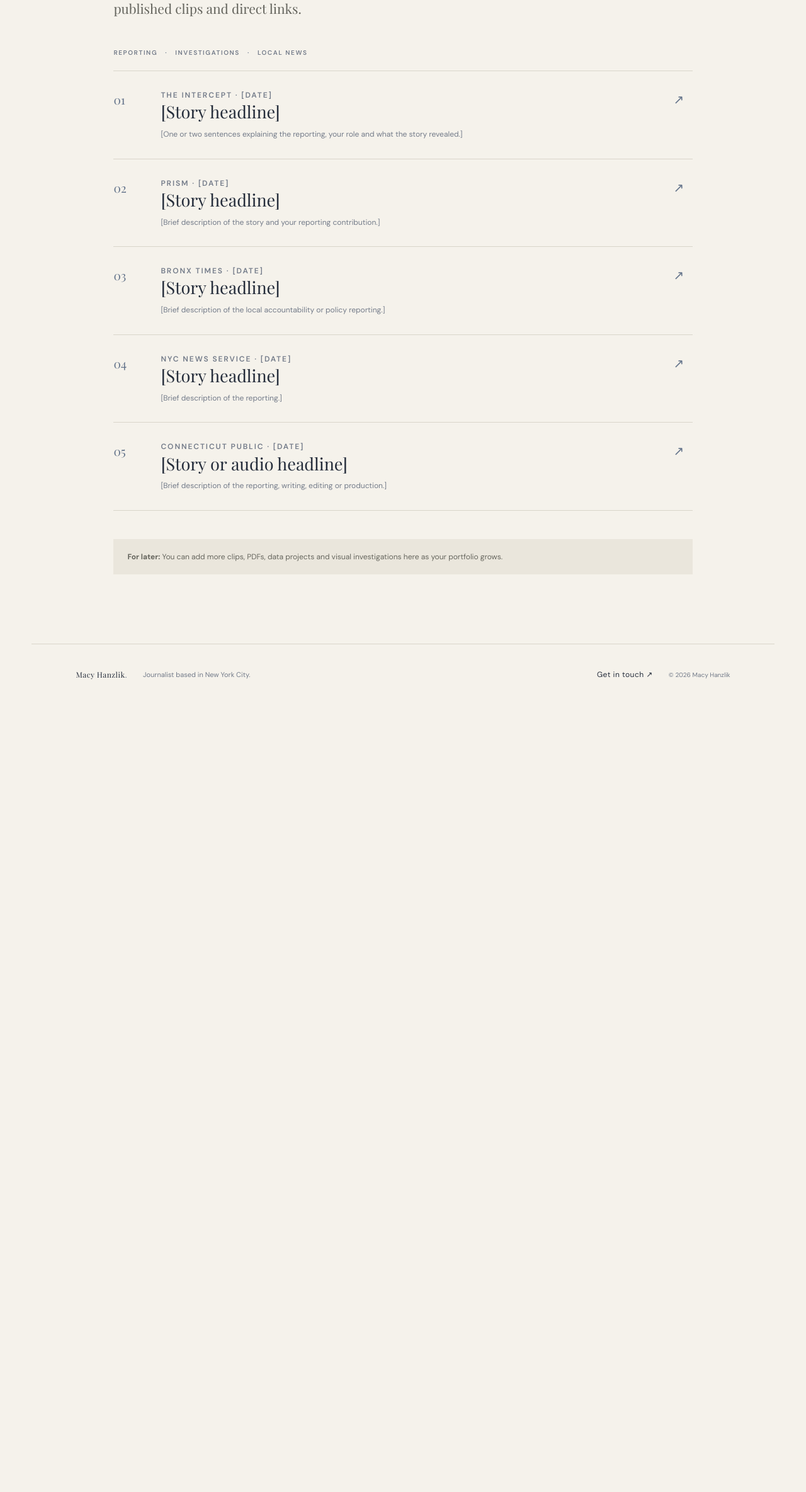
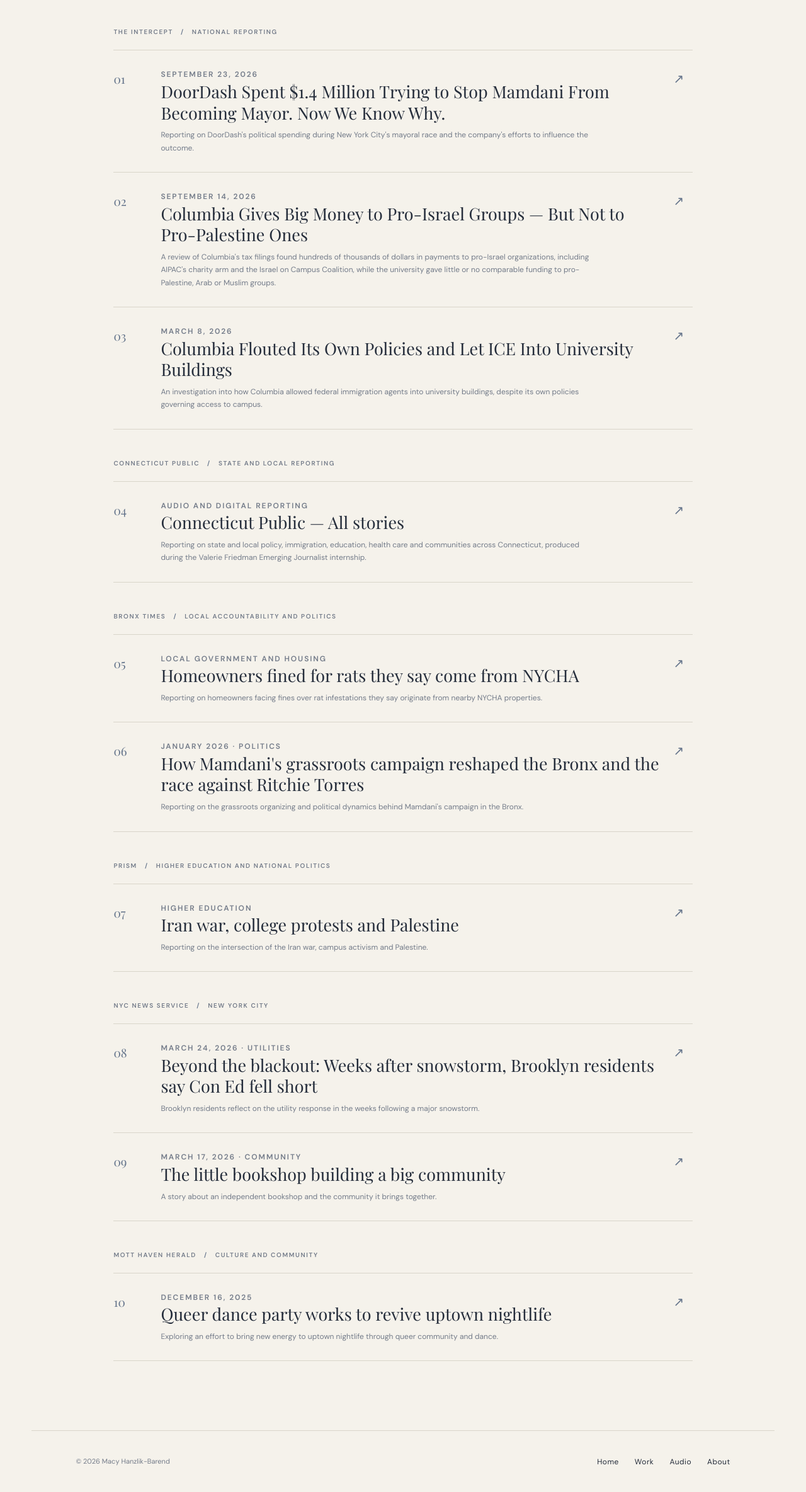
Before and after one commit to macyhb/macyhb.github.io, a plain HTML site: page work.html in a window 1280 px wide. Shown: the part 398-2767 px from the top of the page at 63% size. Before the commit the page ends 1518 px from the top, so only its background shows below. Drawn offline with nearby package versions, Linux system fonts and the light colour scheme.

Commit message:
Update work.html

```diff
--- a/work.html
+++ b/work.html
@@ -1,26 +1,171 @@
-<!doctype html>
+
+<!DOCTYPE html>
 <html lang="en">
 <head>
-  <meta charset="utf-8"><meta name="viewport" content="width=device-width, initial-scale=1">
-  <title>Selected Work — Macy Hanzlik</title>
-  <link rel="preconnect" href="https://fonts.googleapis.com"><link rel="preconnect" href="https://fonts.gstatic.com" crossorigin>
-  <link href="https://fonts.googleapis.com/css2?family=DM+Sans:wght@400;500;600;700&family=Playfair+Display:wght@400;500;600&display=swap" rel="stylesheet">
+  <meta charset="UTF-8">
+  <meta name="viewport" content="width=device-width, initial-scale=1.0">
+  <meta name="description" content="Selected journalism by Macy Hanzlik-Barend.">
+  <title>Work | Macy Hanzlik-Barend</title>
+  <link rel="preconnect" href="https://fonts.googleapis.com">
+  <link rel="preconnect" href="https://fonts.gstatic.com" crossorigin>
+  <link href="https://fonts.googleapis.com/css2?family=DM+Sans:wght@400;500;600&family=Playfair+Display:wght@400;500&display=swap" rel="stylesheet">
   <link rel="stylesheet" href="styles.css">
 </head>
 <body>
-<header class="site-header"><a class="wordmark" href="index.html">Macy Hanzlik<span>.</span></a><button class="menu-toggle" aria-label="Toggle navigation" aria-expanded="false">Menu</button><nav class="nav"><a href="index.html">Home</a><a class="active" href="work.html">Selected work</a><a href="audio.html">Audio</a><a href="about.html">About</a></nav></header>
+
+<header class="site-header">
+  <a class="wordmark" href="index.html">Macy Hanzlik-Barend<span>.</span></a>
+  <button class="menu-toggle" aria-label="Toggle navigation">Menu</button>
+  <nav class="nav">
+    <a href="index.html">Home</a>
+    <a href="work.html" class="active">Work</a>
+    <a href="audio.html">Audio</a>
+    <a href="about.html">About</a>
+  </nav>
+</header>
+
 <main class="inner-page">
-  <p class="eyebrow">The clips</p><h1 class="page-title">Selected work</h1>
-  <p class="page-intro">A selection of reporting on higher education, local government, public policy and accountability. Replace the sample entries below with your published clips and direct links.</p>
-  <div class="filter-note">REPORTING <span>·</span> INVESTIGATIONS <span>·</span> LOCAL NEWS</div>
+  <p class="eyebrow">Selected journalism</p>
+  <h1 class="page-title">Work</h1>
+  <p class="page-intro">
+    Reporting on power, policy and the people affected by the decisions that shape their lives.
+    Browse selected stories below, organized by publication.
+  </p>
+
+  <p class="filter-note">THE INTERCEPT <span> / </span> NATIONAL REPORTING</p>
   <div class="clip-list">
-    <article class="clip"><div class="clip-number">01</div><div><p class="card-meta">THE INTERCEPT · [DATE]</p><h2><a href="#" target="_blank" rel="noopener">[Story headline]</a></h2><p>[One or two sentences explaining the reporting, your role and what the story revealed.]</p></div><a class="arrow-link" href="#" aria-label="Read story">↗</a></article>
-    <article class="clip"><div class="clip-number">02</div><div><p class="card-meta">PRISM · [DATE]</p><h2><a href="#" target="_blank" rel="noopener">[Story headline]</a></h2><p>[Brief description of the story and your reporting contribution.]</p></div><a class="arrow-link" href="#" aria-label="Read story">↗</a></article>
-    <article class="clip"><div class="clip-number">03</div><div><p class="card-meta">BRONX TIMES · [DATE]</p><h2><a href="#" target="_blank" rel="noopener">[Story headline]</a></h2><p>[Brief description of the local accountability or policy reporting.]</p></div><a class="arrow-link" href="#" aria-label="Read story">↗</a></article>
-    <article class="clip"><div class="clip-number">04</div><div><p class="card-meta">NYC NEWS SERVICE · [DATE]</p><h2><a href="#" target="_blank" rel="noopener">[Story headline]</a></h2><p>[Brief description of the reporting.]</p></div><a class="arrow-link" href="#" aria-label="Read story">↗</a></article>
-    <article class="clip"><div class="clip-number">05</div><div><p class="card-meta">CONNECTICUT PUBLIC · [DATE]</p><h2><a href="#" target="_blank" rel="noopener">[Story or audio headline]</a></h2><p>[Brief description of the reporting, writing, editing or production.]</p></div><a class="arrow-link" href="#" aria-label="Read story">↗</a></article>
+
+    <article class="clip">
+      <div class="clip-number">01</div>
+      <div>
+        <p class="card-meta">September 23, 2026</p>
+        <h2><a href="https://theintercept.com/2026/09/23/doordash-delivery-nyc-mamdani-wage-theft-settlement/" target="_blank" rel="noopener">DoorDash Spent $1.4 Million Trying to Stop Mamdani From Becoming Mayor. Now We Know Why.</a></h2>
+        <p>Reporting on DoorDash's political spending during New York City's mayoral race and the company's efforts to influence the outcome.</p>
+      </div>
+      <a class="arrow-link" href="https://theintercept.com/2026/09/23/doordash-delivery-nyc-mamdani-wage-theft-settlement/" target="_blank" rel="noopener" aria-label="Read story">↗</a>
+    </article>
+
+    <article class="clip">
+      <div class="clip-number">02</div>
+      <div>
+        <p class="card-meta">September 14, 2026</p>
+        <h2><a href="https://theintercept.com/2026/09/14/columbia-israel-donations-payments-adl-aipac/" target="_blank" rel="noopener">Columbia Gives Big Money to Pro-Israel Groups — But Not to Pro-Palestine Ones</a></h2>
+        <p>A review of Columbia's tax filings found hundreds of thousands of dollars in payments to pro-Israel organizations, including AIPAC's charity arm and the Israel on Campus Coalition, while the university gave little or no comparable funding to pro-Palestine, Arab or Muslim groups.</p>
+      </div>
+      <a class="arrow-link" href="https://theintercept.com/2026/09/14/columbia-israel-donations-payments-adl-aipac/" target="_blank" rel="noopener" aria-label="Read story">↗</a>
+    </article>
+
+    <article class="clip">
+      <div class="clip-number">03</div>
+      <div>
+        <p class="card-meta">March 8, 2026</p>
+        <h2><a href="https://theintercept.com/2026/03/08/columbia-ice-raids-warrant-khalil/" target="_blank" rel="noopener">Columbia Flouted Its Own Policies and Let ICE Into University Buildings</a></h2>
+        <p>An investigation into how Columbia allowed federal immigration agents into university buildings, despite its own policies governing access to campus.</p>
+      </div>
+      <a class="arrow-link" href="https://theintercept.com/2026/03/08/columbia-ice-raids-warrant-khalil/" target="_blank" rel="noopener" aria-label="Read story">↗</a>
+    </article>
+
   </div>
-  <div class="note-box"><strong>For later:</strong> You can add more clips, PDFs, data projects and visual investigations here as your portfolio grows.</div>
+
+  <p class="filter-note">CONNECTICUT PUBLIC <span> / </span> STATE AND LOCAL REPORTING</p>
+  <div class="clip-list">
+    <article class="clip">
+      <div class="clip-number">04</div>
+      <div>
+        <p class="card-meta">Audio and digital reporting</p>
+        <h2><a href="https://www.ctpublic.org/people/macy-hanzlik-barend" target="_blank" rel="noopener">Connecticut Public — All stories</a></h2>
+        <p>Reporting on state and local policy, immigration, education, health care and communities across Connecticut, produced during the Valerie Friedman Emerging Journalist internship.</p>
+      </div>
+      <a class="arrow-link" href="https://www.ctpublic.org/people/macy-hanzlik-barend" target="_blank" rel="noopener" aria-label="View author archive">↗</a>
+    </article>
+  </div>
+
+  <p class="filter-note">BRONX TIMES <span> / </span> LOCAL ACCOUNTABILITY AND POLITICS</p>
+  <div class="clip-list">
+
+    <article class="clip">
+      <div class="clip-number">05</div>
+      <div>
+        <p class="card-meta">Local government and housing</p>
+        <h2><a href="https://www.bxtimes.com/homeowners-fined-for-rats-they-say-comes-from-nycha/" target="_blank" rel="noopener">Homeowners fined for rats they say come from NYCHA</a></h2>
+        <p>Reporting on homeowners facing fines over rat infestations they say originate from nearby NYCHA properties.</p>
+      </div>
+      <a class="arrow-link" href="https://www.bxtimes.com/homeowners-fined-for-rats-they-say-comes-from-nycha/" target="_blank" rel="noopener" aria-label="Read story">↗</a>
+    </article>
+
+    <article class="clip">
+      <div class="clip-number">06</div>
+      <div>
+        <p class="card-meta">January 2026 · Politics</p>
+        <h2><a href="https://www.bxtimes.com/mamdani-grassroots-campaign-reshaped-the-bronx-and-the-race-against-ritchie-torres/" target="_blank" rel="noopener">How Mamdani's grassroots campaign reshaped the Bronx and the race against Ritchie Torres</a></h2>
+        <p>Reporting on the grassroots organizing and political dynamics behind Mamdani's campaign in the Bronx.</p>
+      </div>
+      <a class="arrow-link" href="https://www.bxtimes.com/mamdani-grassroots-campaign-reshaped-the-bronx-and-the-race-against-ritchie-torres/" target="_blank" rel="noopener" aria-label="Read story">↗</a>
+    </article>
+
+  </div>
+
+  <p class="filter-note">PRISM <span> / </span> HIGHER EDUCATION AND NATIONAL POLITICS</p>
+  <div class="clip-list">
+    <article class="clip">
+      <div class="clip-number">07</div>
+      <div>
+        <p class="card-meta">Higher education</p>
+        <h2><a href="https://www.prismreports.org/iran-war-college-protests-palestine/" target="_blank" rel="noopener">Iran war, college protests and Palestine</a></h2>
+        <p>Reporting on the intersection of the Iran war, campus activism and Palestine.</p>
+      </div>
+      <a class="arrow-link" href="https://www.prismreports.org/iran-war-college-protests-palestine/" target="_blank" rel="noopener" aria-label="Read story">↗</a>
+    </article>
+  </div>
+
+  <p class="filter-note">NYC NEWS SERVICE <span> / </span> NEW YORK CITY</p>
+  <div class="clip-list">
+
+    <article class="clip">
+      <div class="clip-number">08</div>
+      <div>
+        <p class="card-meta">March 24, 2026 · Utilities</p>
+        <h2><a href="https://www.nycitynewsservice.com/2026/03/24/beyond-the-blackout-weeks-after-snowstorm-brooklyn-residents-say-con-ed-fell-short/" target="_blank" rel="noopener">Beyond the blackout: Weeks after snowstorm, Brooklyn residents say Con Ed fell short</a></h2>
+        <p>Brooklyn residents reflect on the utility response in the weeks following a major snowstorm.</p>
+      </div>
+      <a class="arrow-link" href="https://www.nycitynewsservice.com/2026/03/24/beyond-the-blackout-weeks-after-snowstorm-brooklyn-residents-say-con-ed-fell-short/" target="_blank" rel="noopener" aria-label="Read story">↗</a>
+    </article>
+
+    <article class="clip">
+      <div class="clip-number">09</div>
+      <div>
+        <p class="card-meta">March 17, 2026 · Community</p>
+        <h2><a href="https://www.nycitynewsservice.com/2026/03/17/the-little-bookshop-building-a-big-community/" target="_blank" rel="noopener">The little bookshop building a big community</a></h2>
+        <p>A story about an independent bookshop and the community it brings together.</p>
+      </div>
+      <a class="arrow-link" href="https://www.nycitynewsservice.com/2026/03/17/the-little-bookshop-building-a-big-community/" target="_blank" rel="noopener" aria-label="Read story">↗</a>
+    </article>
+
+  </div>
+
+  <p class="filter-note">MOTT HAVEN HERALD <span> / </span> CULTURE AND COMMUNITY</p>
+  <div class="clip-list">
+    <article class="clip">
+      <div class="clip-number">10</div>
+      <div>
+        <p class="card-meta">December 16, 2025</p>
+        <h2><a href="https://www.motthavenherald.com/2025/12/16/queer-dance-party-works-to-revive-uptown-nightlife/" target="_blank" rel="noopener">Queer dance party works to revive uptown nightlife</a></h2>
+        <p>Exploring an effort to bring new energy to uptown nightlife through queer community and dance.</p>
+      </div>
+      <a class="arrow-link" href="https://www.motthavenherald.com/2025/12/16/queer-dance-party-works-to-revive-uptown-nightlife/" target="_blank" rel="noopener" aria-label="Read story">↗</a>
+    </article>
+  </div>
+
 </main>
-<footer class="site-footer"><a class="wordmark" href="index.html">Macy Hanzlik<span>.</span></a><p>Journalist based in New York City.</p><a href="mailto:YOUR-EMAIL@example.com">Get in touch ↗</a><small>© <span id="year"></span> Macy Hanzlik</small></footer>
-<script src="script.js"></script></body></html>
+
+<footer class="site-footer">
+  <p>© 2026 Macy Hanzlik-Barend</p>
+  <a href="index.html">Home</a>
+  <a href="work.html">Work</a>
+  <a href="audio.html">Audio</a>
+  <a href="about.html">About</a>
+</footer>
+
+<script src="script.js"></script>
+</body>
+</html>
```
